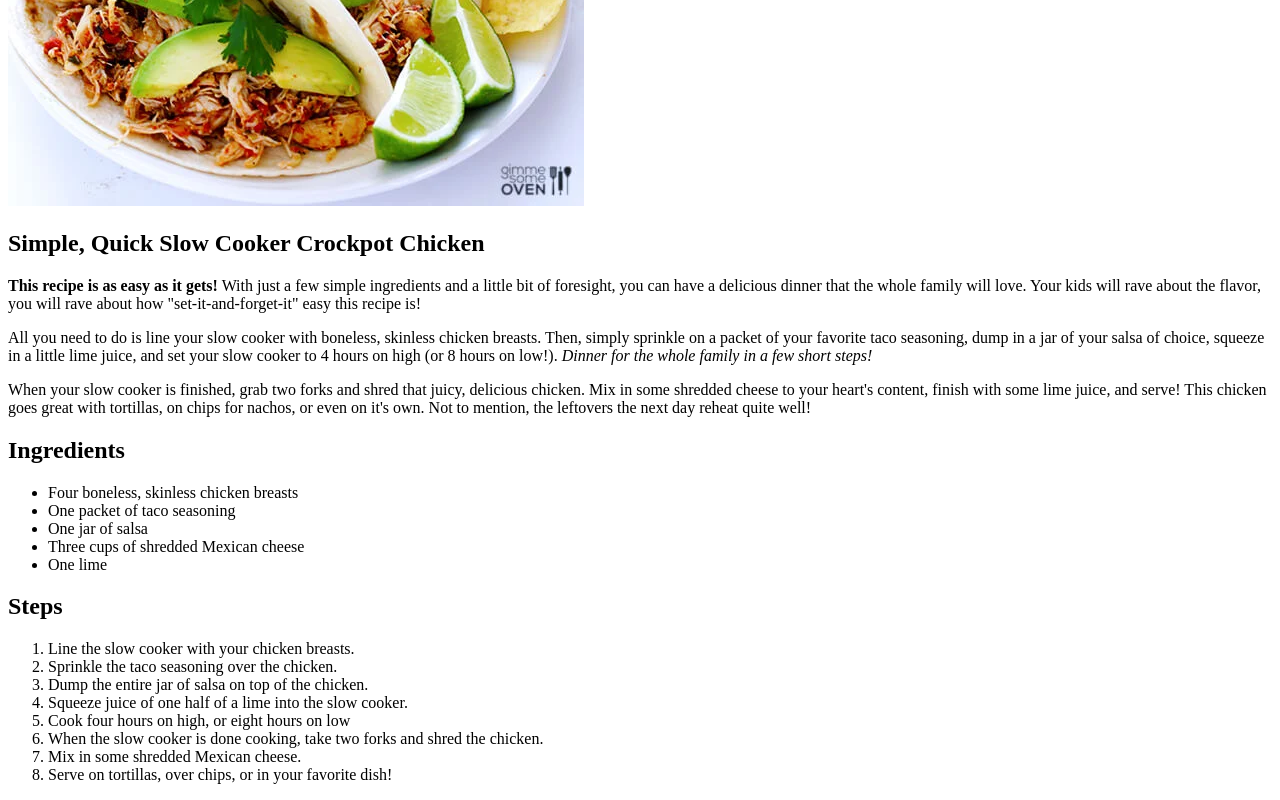
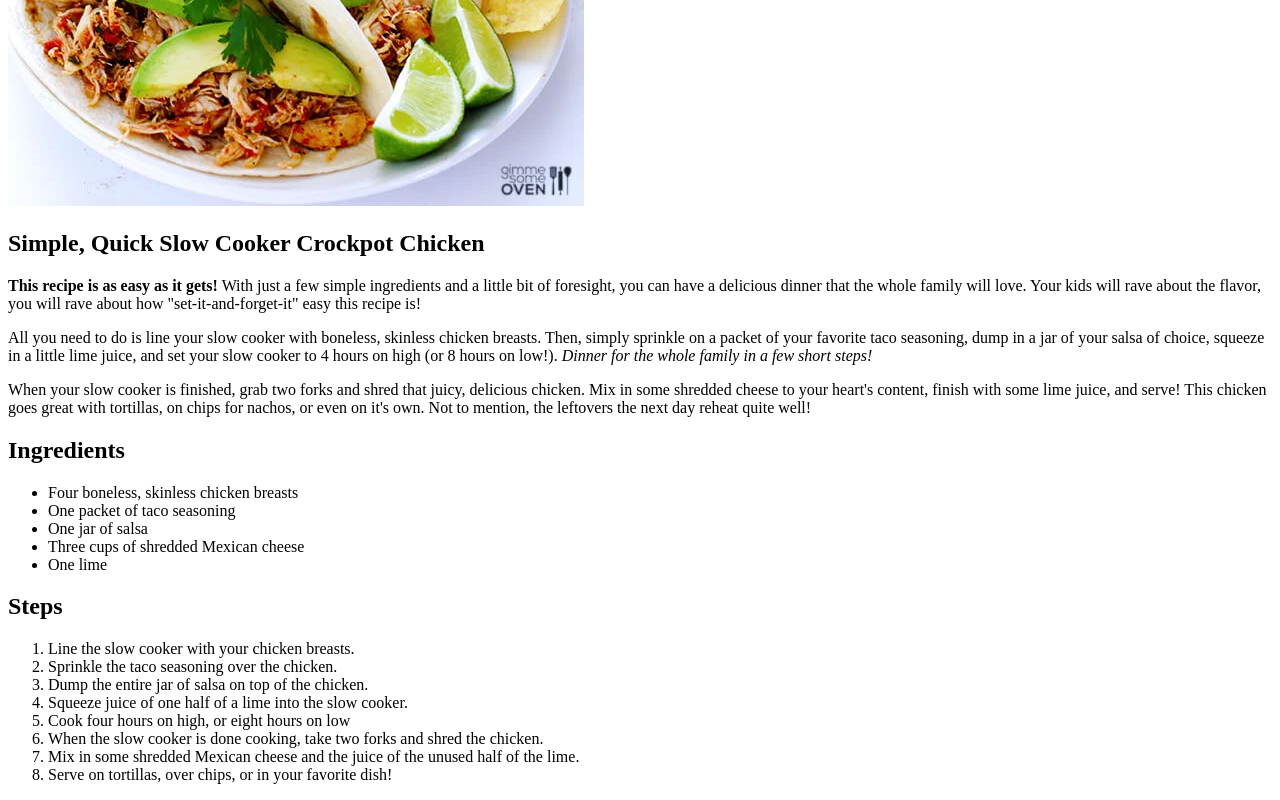
Before and after one commit to bstro55/odin-recipes, a plain HTML site: page recipes/salsachicken.html in a window 1280 px wide. Shown: the part 738-1538 px from the top of the page. Drawn offline with Linux system fonts and the light colour scheme.

Commit message:
Add directions for lime juice in step seven of the recipe

```diff
--- a/recipes/salsachicken.html
+++ b/recipes/salsachicken.html
@@ -26,7 +26,7 @@
         <li>Squeeze juice of one half of a lime into the slow cooker.</li>
         <li>Cook four hours on high, or eight hours on low</li>
         <li>When the slow cooker is done cooking, take two forks and shred the chicken.</li>
-        <li>Mix in some shredded Mexican cheese.</li>
+        <li>Mix in some shredded Mexican cheese and the juice of the unused half of the lime.</li>
         <li>Serve on tortillas, over chips, or in your favorite dish!</li>
     </ol>
 </body>
```
